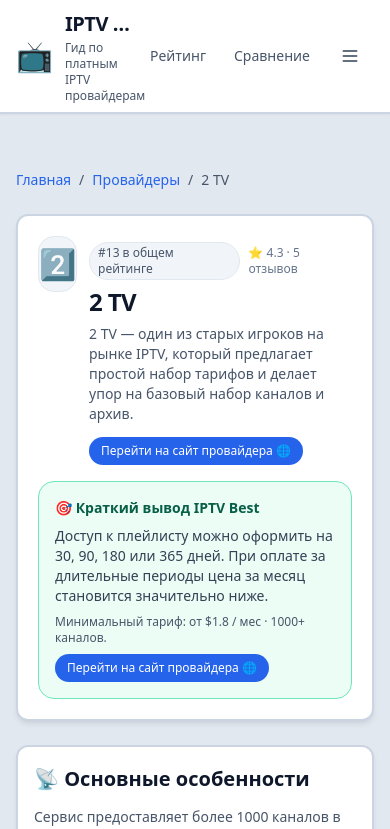
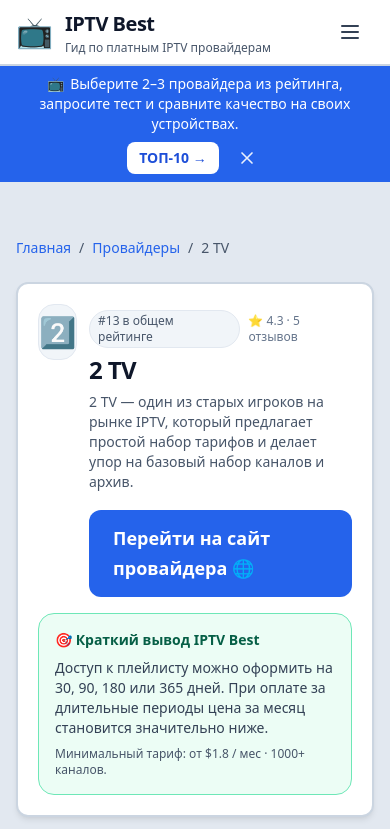
Before and after one commit to fromevo/iptvbest, a Next.js app: page /providers/2-tv in a window 390 px wide. Shown: the top 829 px of the page. Built offline with nearby package versions, Linux system fonts and the light colour scheme.

Commit message:
Бургер-меню на мобильных, одна крупная кнопка на странице провайдера

```diff
--- a/app/layout.tsx
+++ b/app/layout.tsx
@@ -2,6 +2,7 @@
 import Script from "next/script";
 import "./globals.css";
 import { Header } from "../components/Header";
+import { SiteBanner } from "../components/SiteBanner";
 
 const siteUrl = "https://iptv-best.ru";
 const siteName = "IPTV Best";
@@ -98,6 +99,7 @@
           </div>
         </noscript>
         <Header />
+        <SiteBanner />
 
         <main className="py-6 sm:py-10">
           <div className="container-page">{children}</div>
--- a/app/providers/[slug]/page.tsx
+++ b/app/providers/[slug]/page.tsx
@@ -516,12 +516,12 @@
               {details?.intro ?? provider.shortDescription}
             </p>
             {provider.websiteUrl && (
-              <div className="pt-1">
+              <div className="pt-3">
                 <a
                   href={`/go/${provider.slug}`}
                   target="_blank"
                   rel="nofollow noopener noreferrer"
-                  className="inline-flex items-center gap-1 rounded-full bg-brand-500 hover:bg-brand-600 text-white text-xs sm:text-sm font-medium px-3 py-1.5 transition-colors"
+                  className="inline-flex items-center justify-center gap-2 w-full sm:w-auto min-h-[52px] rounded-xl bg-blue-600 hover:bg-blue-700 text-white text-base sm:text-lg font-bold px-6 py-3.5 transition-colors"
                 >
                   Перейти на сайт провайдера 🌐
                 </a>
@@ -541,16 +541,6 @@
             Минимальный тариф: от ${provider.monthlyFromUsd} / мес ·{" "}
             {provider.channelsCount} каналов.
           </div>
-          {provider.websiteUrl && (
-            <a
-              href={`/go/${provider.slug}`}
-              target="_blank"
-              rel="nofollow noopener noreferrer"
-              className="inline-flex items-center justify-center rounded-full bg-brand-500 hover:bg-brand-600 text-white text-xs sm:text-sm font-medium px-3 py-1.5 mt-1 transition-colors"
-            >
-              Перейти на сайт провайдера 🌐
-            </a>
-          )}
         </div>
       </header>
 
--- a/components/Header.tsx
+++ b/components/Header.tsx
@@ -55,14 +55,8 @@
           ))}
         </nav>
 
-        {/* Mobile: кнопка меню + ключевые ссылки */}
-        <div className="flex sm:hidden items-center gap-1">
-          <a href="/" className="text-slate-600 hover:text-brand-600 text-sm font-medium py-3 px-3 min-h-[48px] min-w-[48px] inline-flex items-center justify-center">
-            Рейтинг
-          </a>
-          <a href="/compare" className="text-slate-600 hover:text-brand-600 text-sm py-3 px-3 min-h-[48px] min-w-[48px] inline-flex items-center justify-center">
-            Сравнение
-          </a>
+        {/* Mobile: только бургер-меню */}
+        <div className="flex sm:hidden items-center">
           <button
             ref={menuButtonRef}
             type="button"
@@ -74,11 +68,11 @@
           >
             <span className="sr-only">{mobileOpen ? "Закрыть меню" : "Меню"}</span>
             {mobileOpen ? (
-              <svg className="w-5 h-5" fill="none" stroke="currentColor" viewBox="0 0 24 24" aria-hidden>
+              <svg className="w-6 h-6" fill="none" stroke="currentColor" viewBox="0 0 24 24" aria-hidden>
                 <path strokeLinecap="round" strokeLinejoin="round" strokeWidth={2} d="M6 18L18 6M6 6l12 12" />
               </svg>
             ) : (
-              <svg className="w-5 h-5" fill="none" stroke="currentColor" viewBox="0 0 24 24" aria-hidden>
+              <svg className="w-6 h-6" fill="none" stroke="currentColor" viewBox="0 0 24 24" aria-hidden>
                 <path strokeLinecap="round" strokeLinejoin="round" strokeWidth={2} d="M4 6h16M4 12h16M4 18h16" />
               </svg>
             )}
--- /dev/null
+++ b/components/SiteBanner.tsx
@@ -0,0 +1,65 @@
+"use client";
+
+import { useState, useEffect } from "react";
+import Link from "next/link";
+
+const BANNER_STORAGE_KEY = "iptvbest:banner-dismissed";
+
+export function SiteBanner() {
+  const [hidden, setHidden] = useState(true);
+
+  useEffect(() => {
+    try {
+      const dismissed = sessionStorage.getItem(BANNER_STORAGE_KEY);
+      setHidden(!!dismissed);
+    } catch {
+      setHidden(false);
+    }
+  }, []);
+
+  const dismiss = () => {
+    try {
+      sessionStorage.setItem(BANNER_STORAGE_KEY, "1");
+      setHidden(true);
+    } catch {
+      setHidden(true);
+    }
+  };
+
+  if (hidden) return null;
+
+  return (
+    <div
+      className="bg-blue-600 text-white"
+      role="banner"
+      aria-label="Информационное сообщение"
+    >
+      <div className="container-page py-3 sm:py-2.5">
+        <div className="flex flex-col sm:flex-row sm:items-center sm:justify-between gap-2 sm:gap-4">
+          <p className="text-sm sm:text-base font-medium text-center sm:text-left">
+            <span className="inline-block mr-1.5" aria-hidden>📺</span>
+            Выберите 2–3 провайдера из рейтинга, запросите тест и сравните качество на своих устройствах.
+          </p>
+          <div className="flex items-center justify-center sm:justify-end gap-3">
+            <Link
+              href="/top"
+              className="inline-flex items-center rounded-lg bg-white text-blue-700 font-semibold px-3 py-1.5 text-sm hover:bg-blue-50 transition-colors shrink-0"
+            >
+              ТОП‑10 →
+            </Link>
+            <button
+              type="button"
+              onClick={dismiss}
+              className="p-1.5 rounded-lg text-white/90 hover:text-white hover:bg-white/10 transition-colors focus:outline-none focus:ring-2 focus:ring-white/50"
+              aria-label="Закрыть баннер"
+            >
+              <svg className="w-5 h-5" fill="none" stroke="currentColor" viewBox="0 0 24 24" aria-hidden>
+                <path strokeLinecap="round" strokeLinejoin="round" strokeWidth={2} d="M6 18L18 6M6 6l12 12" />
+              </svg>
+            </button>
+          </div>
+        </div>
+      </div>
+    </div>
+  );
+}
```
